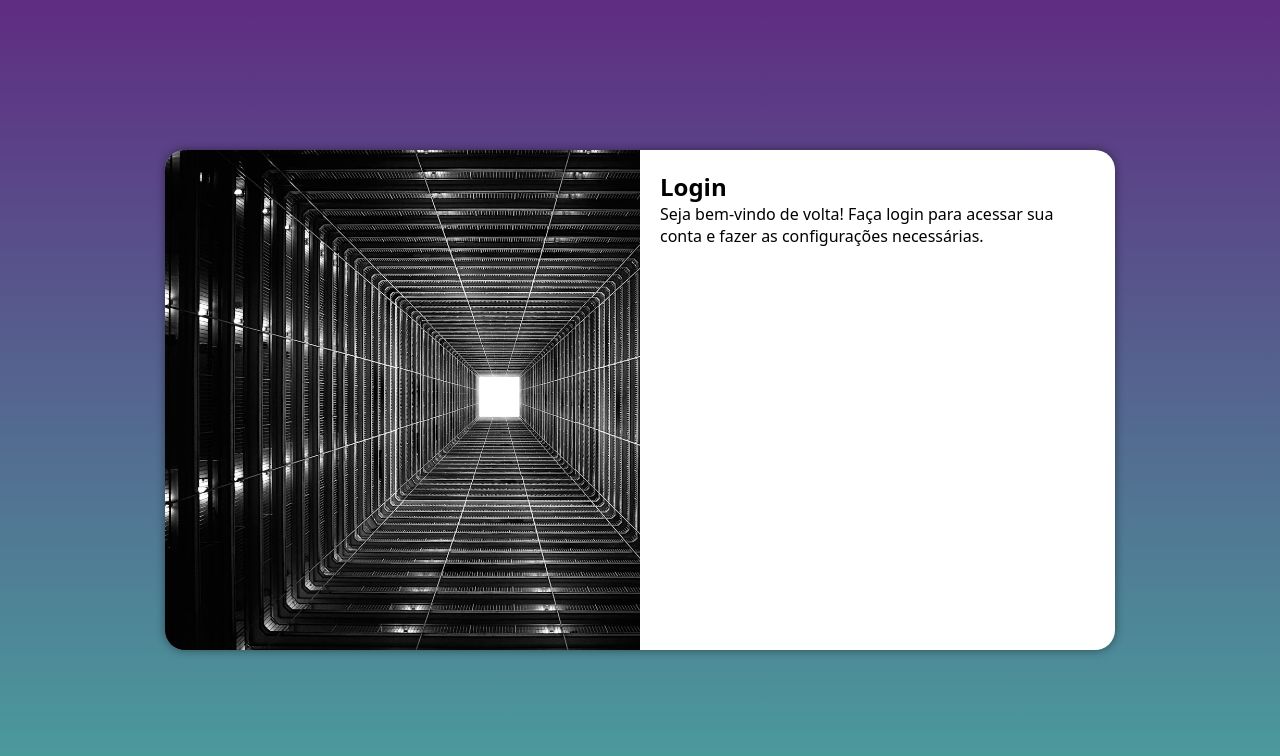
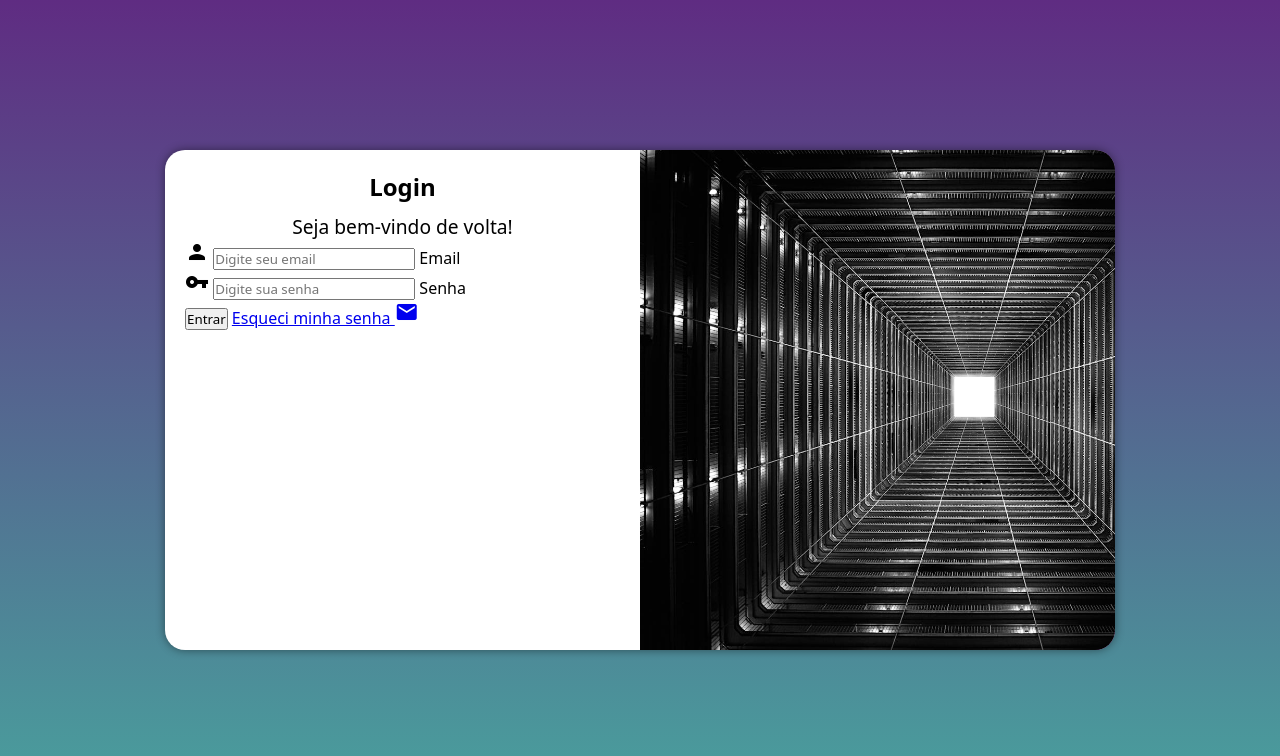
Before and after one commit to mslima2024/projeto-login, a plain HTML site: page index.html in a window 1280 px wide. Drawn offline with Linux system fonts and the light colour scheme.

Commit message:
adicionei o formulário

```diff
--- a/estilos/mediaQuery.css
+++ b/estilos/mediaQuery.css
@@ -42,15 +42,20 @@ lilas: #800080
 
     }
     section#login > div#imagem{
-        float: left;
+        float: right;
         width: 50%;
         height: 100%;
 
     }
     section#login > div#formulario {
-        float: right;
+        float: left;
         width: 50%;
         height: 100%;
 
 }
+    div#formulario p{
+        text-align: center;
+        font-size: 1.2em;
+
+    }
 }
--- a/estilos/style.css
+++ b/estilos/style.css
@@ -53,3 +53,13 @@ section#login > div#formulario {
     padding: 20px;
 
 }
+div#formulario h1{
+    text-align: center;
+    margin-bottom: 10px;
+
+}
+div#formulario p{
+    text-align: center;
+    font-size: 0,5em;
+
+}
--- a/index.html
+++ b/index.html
@@ -4,6 +4,7 @@
     <meta charset="UTF-8">
     <meta name="viewport" content="width=device-width, initial-scale=1.0">
     <title>Login</title>
+    <link rel="stylesheet" href="https://fonts.googleapis.com/icon?family=Material+Icons">
     <link rel="stylesheet" href="estilos/style.css">
     <link rel="stylesheet" href="estilos/mediaQuery.css">
 
@@ -16,10 +17,26 @@
         </div>
         <div id="formulario">
             <h1>Login</h1>
-            <p>Seja bem-vindo de volta! Faça login para acessar sua conta e fazer as configurações necessárias.</p>
+            <p>Seja bem-vindo de volta! </p>
             </p>
-            <form action="login.php" method="post">
+            <form action="login.php" method="post" autocomplete="on">
 
+                <div class="campo">
+                    <i class="material-icons">person</i>
+                    <input type="email" id="ilogin" name="email" required placeholder="Digite seu email" autocomplete="email" maxlength="30">
+                    <label for="ilogin">Email</label>
+                </div>
+
+                <div class="campo">
+                    <i class="material-icons">vpn_key</i>
+                    <input type="password" id="isenha" name="senha" required placeholder="Digite sua senha" autocomplete="current-password" minlength="6" maxlength="20">
+                    <label for="isenha">Senha</label>
+                </div>
+                <input type="submit" value="Entrar" id="btn-entrar">
+                <a href="esqueci.html">
+                    Esqueci minha senha
+                    <i class="material-icons">mail</i>
+                </a>
             </form>
         </div>
     </section>
```
